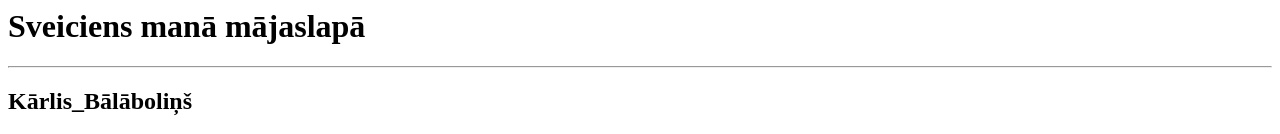
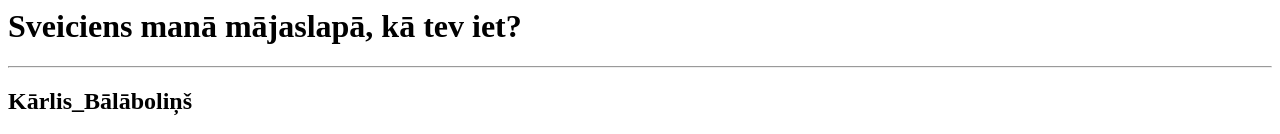
Before and after one commit to Balabolins/K_a_r_l, a plain HTML site: page index.htm in a window 1280 px wide. Shown: the top 134 px of the page. Drawn offline with Linux system fonts and the light colour scheme.

Commit message:
Update index.htm

```diff
--- a/index.htm
+++ b/index.htm
@@ -1,6 +1,6 @@
 <html>
 <body>
-<h1>Sveiciens manā mājaslapā</h1>
+<h1>Sveiciens manā mājaslapā, kā tev iet?</h1>
 <hr>
 <h2>Kārlis_Bālāboliņš</h2>
 <p>
```
